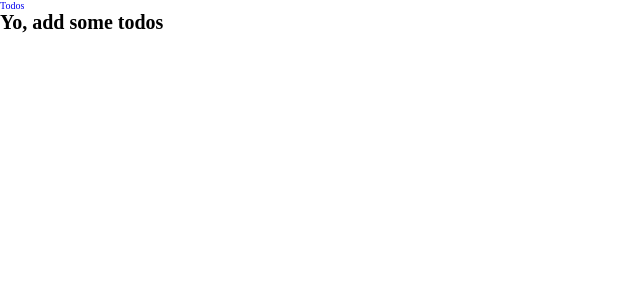
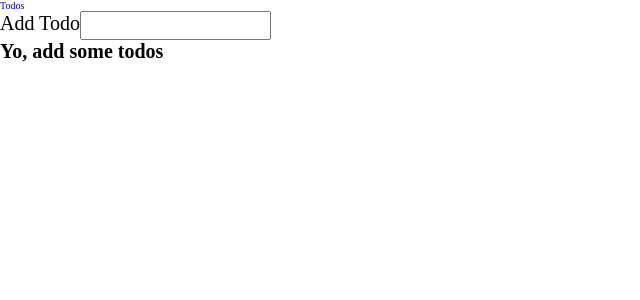
Before and after one commit to Ryan-Solomon/musical-goggles, a React (Create React App) app: page /todos in a window 1280 px wide. Shown: the top 300 px of the page, without its empty margins (0-640 px from the left). Built offline with nearby package versions, Linux system fonts and the light colour scheme.

Commit message:
add todo input

```diff
--- a/src/components/Todos.tsx
+++ b/src/components/Todos.tsx
@@ -1,5 +1,6 @@
 import React, { useReducer } from 'react';
 import styled from 'styled-components';
+import { Todo } from './Todo';
 
 export type TTodo = {
   text: string;
@@ -45,8 +46,32 @@ const todoReducer = (state: TState, action: TAction) => {
 export const Todos = () => {
   const [state, dispatch] = useReducer(todoReducer, { todos: [] });
 
-  if (state.todos.length === 0) return <h1>Yo, add some todos</h1>;
-  return <Container></Container>;
+  return (
+    <Container>
+      <form>
+        <Label>Add Todo</Label>
+        <Input type='text' />
+      </form>
+      {state.todos.length === 0 ? (
+        <h1>Yo, add some todos</h1>
+      ) : (
+        state.todos.map((todo) => {
+          return (
+            <div key={todo.id}>
+              <Todo todo={todo} />
+            </div>
+          );
+        })
+      )}
+    </Container>
+  );
 };
 
 const Container = styled.div``;
+
+const Label = styled.label`
+  font-size: 2rem;
+`;
+const Input = styled.input`
+  padding: 0.5rem;
+`;
```
Also changed, not shown: 1 other file (tests, documents, lock files or other folders).
